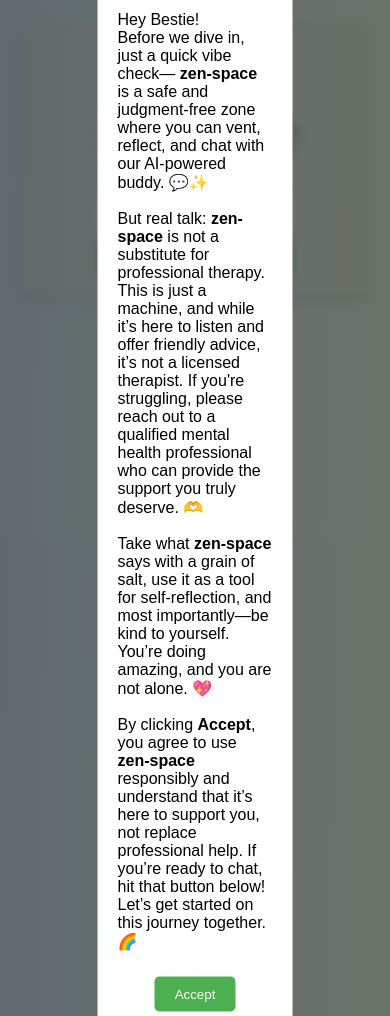
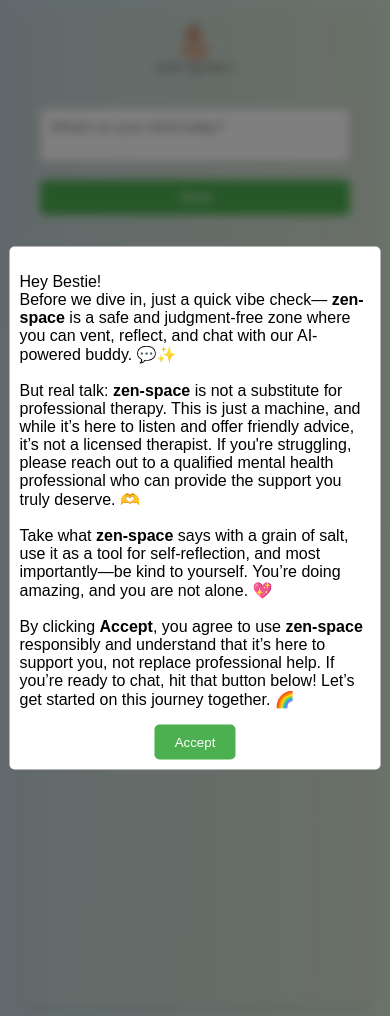
Before and after one commit to elaineSaijan/zen-space, a Flask app: page / in a window 390 px wide. Run offline with Flask 3, Linux system fonts and the light colour scheme.

Commit message:
updated frontend for mobile users - initial cut

```diff
--- a/app/static/styles.css
+++ b/app/static/styles.css
@@ -1,17 +1,17 @@
-body {
+html, body {
+    height: 100%;
+    margin: 0;
+    display: flex;
+    flex-direction: column;
     font-family: Arial, sans-serif;
-    background-color: #f4f4f4;
-    margin: 0;
-    padding: 20px;
 }
 
-.container {
-    max-width: 600px;
-    margin: auto;
-    background: white;
+.main-content {
+    flex: 1;
+    display: flex;
+    justify-content: center;
+    align-items: center;
     padding: 20px;
-    border-radius: 5px;
-    box-shadow: 0 0 10px rgba(0, 0, 0, 0.1);
 }
 
 h1 {
@@ -24,44 +24,23 @@ form {
     flex-direction: column;
 }
 
-input[type="text"] {
-    padding: 10px;
-    border: 1px solid #ccc;
-    border-radius: 5px;
-    margin-bottom: 10px;
-}
-
-button {
-    padding: 10px;
-    background-color: #76b976;
-    color: white;
-    border: none;
-    border-radius: 5px;
-    cursor: pointer;
-    margin-bottom: 10px;
-}
-
-button:hover {
-    background-color: #4cae4c;
-}
-
 .logo {
-    width: 200px; /* Adjust the size as needed */
+    width: 200px;
     height: auto;
     display: block;
-    margin: 0 auto 0 auto;
-    margin-bottom: 30px; /* Add spacing after the logo */
+    margin: 0 auto;
+    margin-bottom: 30px;
 }
 
 .popup-container {
-    display: none; /* Initially hide the popup */
+    display: none;
     position: fixed;
     top: 0;
     left: 0;
     width: 100%;
     height: 100%;
-    background-color: rgba(0, 0, 0, 0.5); /* Semi-transparent background */
-    z-index: 1000; /* Ensure it's on top */
+    background-color: rgba(0, 0, 0, 0.5);
+    z-index: 1000;
     overflow: scroll;
 }
 
@@ -75,8 +54,8 @@ button:hover {
     border-radius: 5px;
     display: flex;
     flex-direction: column;
-    align-items: center; /* Center content horizontally */
-    justify-content: center; /* Center content vertically */
+    align-items: center;
+    justify-content: center;
 }
 
 #acceptButton {
@@ -86,16 +65,16 @@ button:hover {
     border: none;
     cursor: pointer;
     border-radius: 5px;
-    margin-top: 10px; /* Add spacing above the button */
+    /* margin-top: 5px; */
 }
 
 .blurred {
     filter: blur(5px);
-    pointer-events: none; /* Prevent interaction with blurred content */
+    pointer-events: none;
 }
 
 .gradient-background {
-    background: linear-gradient(91deg,#adb2d4,#c7d9dd,#d5e5d5,#eef1da);
+    background: linear-gradient(91deg, #adb2d4, #c7d9dd, #d5e5d5, #eef1da);
     background-size: 240% 240%;
     animation: gradient-animation 10s ease infinite;
 }
@@ -113,10 +92,54 @@ button:hover {
 }
 
 .chat-container {
-        padding: 0px 80px 10px 80px;
+    display: flex;
+    flex-direction: column;
+    width: 100%;
+    height: 100%;
+    background-color: rgba(204, 202, 181, 0.2);
     border-radius: 10px;
-        background-color: rgba(204, 202, 181, 0.2);
     box-shadow: 0 4px 6px rgba(0, 0, 0, 0.1);
+    overflow: hidden;
+    padding: 10px;
+}
+
+.chat-messages {
+    flex: 1;
+    overflow-y: scroll;
+    padding: 10px;
+    display: flex;
+    flex-direction: column;
+}
+
+#chat-input {
+    display: flex;
+    padding: 10px;
+}
+
+textarea {
+    flex: 1;
+    padding: 10px;
+    resize: none;
+    height: 50px;
+    border: 1px solid #ccc;
+    border-radius: 4px;
+    font-family: inherit;
+    font-size: 14px;
+    outline: none;
+    overflow-y: auto;
+}
+
+#chat-input button {
+    padding: 10px 20px;
+    background-color: #4caf50;
+    color: white;
+    border: none;
+    border-radius: 5px;
+    cursor: pointer;
+}
+
+#chat-input button:hover {
+    background-color: #45a049;
 }
 
 .user-message {
@@ -126,8 +149,9 @@ button:hover {
     border-radius: 10px;
     text-align: right;
     width: fit-content;
-        margin-left: auto; /* Align to the right */
-        margin-bottom: 10px; /* Add spacing below the message */
+    margin-left: auto;
+    margin-bottom: 10px;
+    word-wrap: break-word;
 }
 
 .gpt-message {
@@ -137,6 +161,30 @@ button:hover {
     border-radius: 10px;
     text-align: left;
     width: fit-content;
-        margin-right: auto; /* Align to the left */
-        margin-bottom: 10px; /* Add spacing below the message */
+    margin-right: auto;
+    margin-bottom: 10px;
+    word-wrap: break-word;
 }
+
+@media (max-width: 768px) {
+    #chat-input [type="text"] {
+        width: 90%;
+    }
+
+    .user-message, .gpt-message {
+        max-width: 90%;
+    }
+
+    .logo {
+        width: 80px;
+        margin-bottom: 20px;
+    }
+
+    .popup-content {
+        width: 90%;
+        padding: 10px;
+        border-radius: 5px;
+        max-width: 400px;
+        margin: 0 auto;
+    }
+}
--- a/app/templates/chat.html
+++ b/app/templates/chat.html
@@ -13,14 +13,11 @@
                 Hey Bestie!
                 <br>
                 Before we dive in, just a quick vibe check— <strong>zen-space</strong> is a safe and judgment-free zone where you can vent, reflect, and chat with our AI-powered buddy. 💬✨
-                <br>
-                <br>
+                <br><br>
                 But real talk: <strong>zen-space</strong> is not a substitute for professional therapy. This is just a machine, and while it’s here to listen and offer friendly advice, it’s not a licensed therapist. If you're struggling, please reach out to a qualified mental health professional who can provide the support you truly deserve. 🫶
-                <br>
-                <br>
+                <br><br>
                 Take what <strong>zen-space</strong> says with a grain of salt, use it as a tool for self-reflection, and most importantly—be kind to yourself. You’re doing amazing, and you are not alone. 💖
-                <br>
-                <br>
+                <br><br>
                 By clicking <strong>Accept</strong>, you agree to use <strong>zen-space</strong> responsibly and understand that it’s here to support you, not replace professional help. If you’re ready to chat, hit that button below! Let’s get started on this journey together. 🌈
             </p>
             <button id="acceptButton">Accept</button>
@@ -29,27 +26,35 @@
     <div class="main-content" id="mainContent">
         <div class="chat-container">
             <img src="{{ url_for('static', filename='logo.png') }}" alt="Zen Space Logo" class="logo">
-            <div id="chat-box">
+            <div id="chat-messages">
                 <!-- Chat messages will be displayed here -->
             </div>
-            <form id="chat-form">
-                <input type="text" id="user-input" name="message" placeholder="What's on your mind today?" required>
+            <form id="chat-input">
+                <textarea id="user-input" placeholder="What's on your mind today?"></textarea>
+                <br>
                 <button type="submit">Send</button>
             </form>
         </div>
     </div>
     <script src="{{ url_for('static', filename='js/pop-up.js') }}"></script>
     <script>
-        const form = document.getElementById('chat-form');
-        const chatBox = document.getElementById('chat-box');
+        const form = document.getElementById('chat-input');
+        const chatBox = document.getElementById('chat-messages');
 
         form.addEventListener('submit', async function(event) {
             event.preventDefault();
             const userInput = document.getElementById('user-input').value;
 
             // Display the user's message in the chat box
-            chatBox.innerHTML += `<div class="user-message">${userInput}</div>`;
+            const userMessage = document.createElement('div');
+            userMessage.classList.add('user-message');
+            userMessage.textContent = userInput;
+            chatBox.appendChild(userMessage);
+
             document.getElementById('user-input').value = '';
+
+            // Scroll to the bottom of the chat messages
+            chatBox.scrollTop = form.scrollHeight;
 
             try {
                 // Send the message to the server
@@ -81,12 +86,13 @@
                     gptMessageContainer.textContent = gptMessage; // Update the message incrementally
                 }
 
+                // Optionally, scroll to the bottom of the chat box
+                chatBox.scrollTop = form.scrollHeight;
+
             } catch (error) {
                 console.error('Error:', error);
                 chatBox.innerHTML += `<div class="error-message">Error communicating with the server.</div>`;
             }
-
-
         });
     </script>
 </body>
```
Lines whose indentation alone changed are shown as unchanged.
